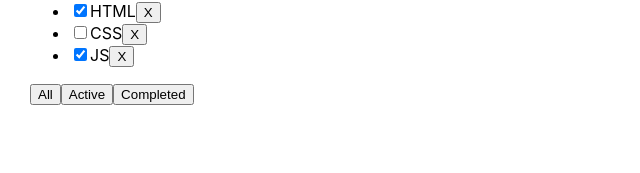
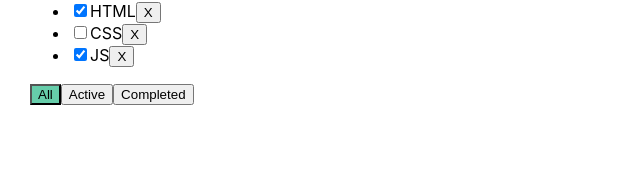
Before and after one commit to dktwho/2-todolist-ts-by-d, a React (Create React App) app: page / in a window 1280 px wide. Shown: the part 127-300 px from the top of the page, without its empty margins (0-640 px from the left). Built offline with nearby package versions, Linux system fonts and the light colour scheme.

Commit message:
add style for filter button, if is active

```diff
--- a/src/App.css
+++ b/src/App.css
@@ -1,16 +1,20 @@
 .App {
-  padding: 30px;
-  display: flex;
+    padding: 30px;
+    display: flex;
 }
 
 .App > div {
-  margin-right: 10px;
+    margin-right: 10px;
 }
 
 .error {
-  border: 1px solid red;
+    border: 1px solid red;
 }
 
 .error-message {
-  color: red;
+    color: red;
 }
+
+.active-filter {
+    background-color: mediumaquamarine;
+}
--- a/src/App.tsx
+++ b/src/App.tsx
@@ -54,6 +54,7 @@ function App() {
                 filterTodos={filterTodos}
                 addTodo={addTodo}
                 changeStatusHandler={changeStatusHandler}
+                filter={filter}
             />
         </div>
     );
--- a/src/Todolist.tsx
+++ b/src/Todolist.tsx
@@ -15,8 +15,9 @@ export type  TitlePropsType = {
     filterTodos: (value: FilterValueType) => void
     addTodo: (value: string) => void
     changeStatusHandler: (taskId: string, isDone: boolean) => void
+    filter: FilterValueType
 }
-export const Todolist = ({title, tasks, removedTodo, filterTodos, addTodo, changeStatusHandler}: TitlePropsType) => {
+export const Todolist = ({title, tasks, removedTodo, filterTodos, addTodo, changeStatusHandler, filter}: TitlePropsType) => {
     const [value, setValue] = useState('')
     const [error, setError] = useState<string | null>(null)
 
@@ -74,9 +75,9 @@ export const Todolist = ({title, tasks, removedTodo, filterTodos, addTodo, chang
                 })}
             </ul>
             <div>
-                <button onClick={AllClickHandler}>All</button>
-                <button onClick={ActiveClickHandler}>Active</button>
-                <button onClick={CompletedClickHandler}>Completed</button>
+                <button className={filter === 'all' ? 'active-filter': ''} onClick={AllClickHandler}>All</button>
+                <button className={filter === 'active' ? 'active-filter': ''} onClick={ActiveClickHandler}>Active</button>
+                <button className={filter === 'completed' ? 'active-filter': ''} onClick={CompletedClickHandler}>Completed</button>
             </div>
         </div>
     )
```
